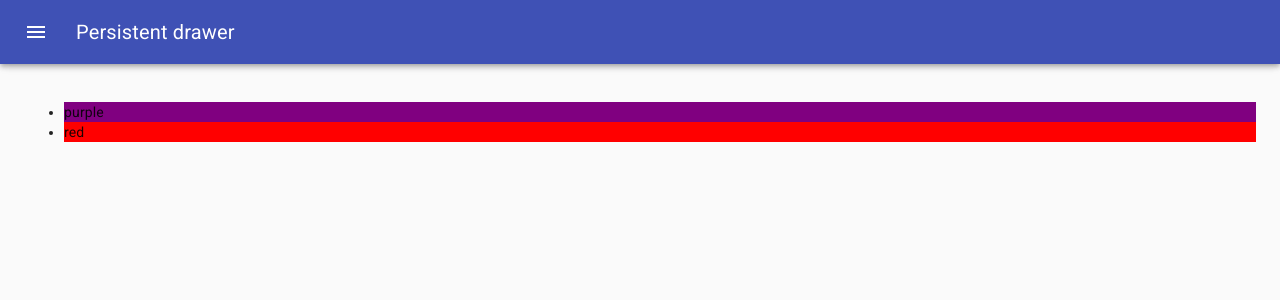
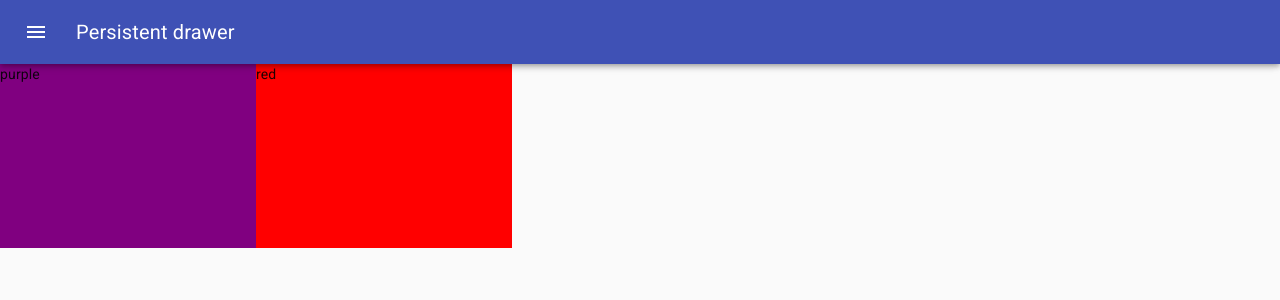
Before and after one commit to yeondam88/colors-app, a React (Create React App) app: page /palette/new in a window 1280 px wide. Shown: the top 300 px of the page. Built offline with nearby package versions, Linux system fonts and the light colour scheme.

Commit message:
Add draggable colorbox

```diff
--- /dev/null
+++ b/src/DraggableColorBox.js
@@ -0,0 +1,25 @@
+import React from "react";
+import { makeStyles } from "@material-ui/core/styles";
+
+const styles = {
+  root: {
+    width: "20%",
+    height: "25%",
+    margin: "0 auto",
+    display: "inline-block",
+    position: "relative",
+    cursor: "pointer",
+    marginBottom: "-3.5px"
+  }
+};
+
+function DraggableColorBox({ color }) {
+  const classes = makeStyles(styles)();
+  return (
+    <div className={classes.root} style={{ backgroundColor: color }}>
+      {color}
+    </div>
+  );
+}
+
+export default DraggableColorBox;
--- a/src/NewPaletteForm.js
+++ b/src/NewPaletteForm.js
@@ -12,6 +12,7 @@
 import ChevronLeftIcon from "@material-ui/icons/ChevronLeft";
 import { ChromePicker } from "react-color";
 import { Button } from "@material-ui/core";
+import DraggableColorBox from "./DraggableColorBox";
 
 const drawerWidth = 400;
 
@@ -56,7 +57,7 @@
   },
   content: {
     flexGrow: 1,
-    padding: theme.spacing(3),
+    height: "calc(100vh - 64px)",
     transition: theme.transitions.create("margin", {
       easing: theme.transitions.easing.sharp,
       duration: theme.transitions.duration.leavingScreen
@@ -163,11 +164,10 @@
         })}
       >
         <div className={classes.drawerHeader} />
-        <ul>
-          {colors.map(color => (
-            <li style={{ backgroundColor: color }}>{color}</li>
-          ))}
-        </ul>
+
+        {colors.map(color => (
+          <DraggableColorBox color={color} />
+        ))}
       </main>
     </div>
   );
```
